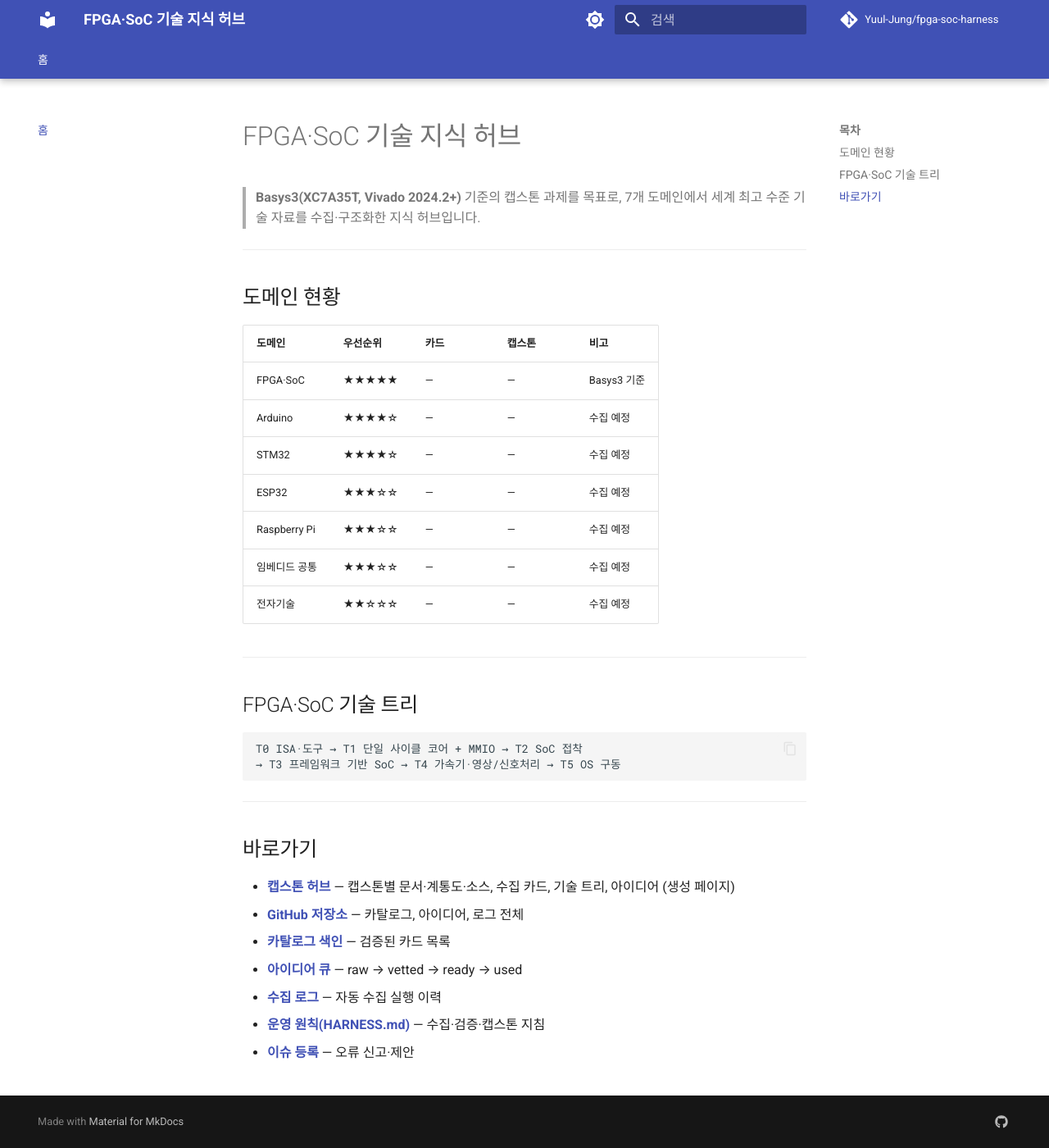
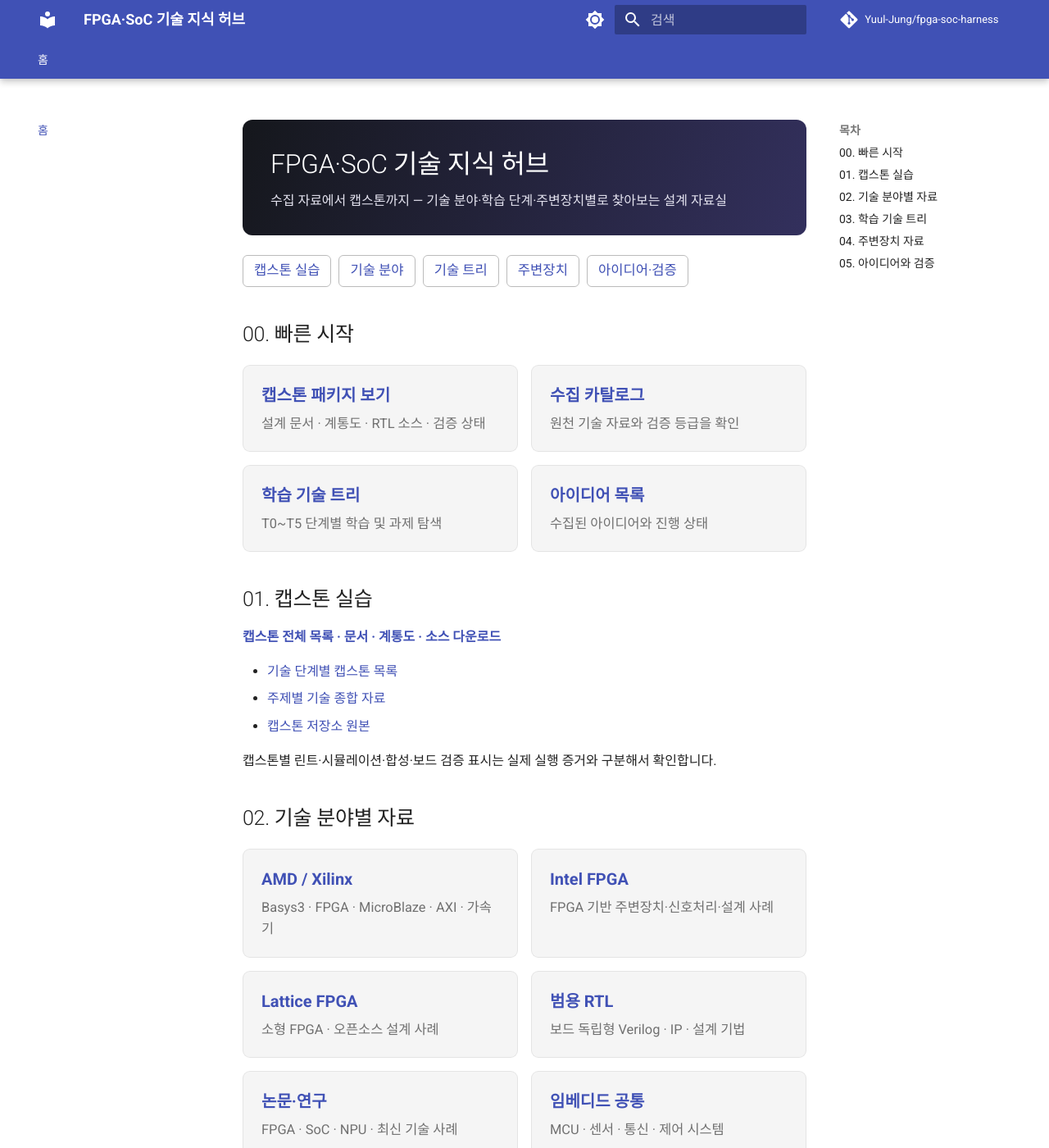
Before and after one commit to Yuul-Jung/fpga-soc-harness, an MkDocs documentation site: the page built from docs/index.md, in a window 1280 px wide and 1400 px high. Shown: the whole window at 82% size. Built offline with MkDocs 1.6.1 and Material for MkDocs 9.7.7, drawn with Linux system fonts in a browser that asks for light colours; comment, search, counter and statistics services are not loaded; some of the changed text lies outside the part shown.

Commit message:
docs: improve homepage navigation across FPGA SoC resources

````diff
--- a/docs/index.md
+++ b/docs/index.md
@@ -1,39 +1,98 @@
-# FPGA·SoC 기술 지식 허브
+<style>
+/* 자료 탐색 홈 — rule_md 일반 기술문서 프로파일 */
+.hub-hero{padding:1.5rem 1.7rem;background:linear-gradient(110deg,#15171c,#33305d);color:#fff;border-radius:12px;margin-bottom:1.2rem}
+.hub-hero h1{color:#fff!important;margin:.2rem 0 .5rem!important}.hub-hero p{color:#e5e4f0;margin:0}
+.hub-grid{display:grid;grid-template-columns:repeat(2,minmax(0,1fr));gap:.8rem;margin:1rem 0}
+.hub-card{display:block;border:1px solid var(--md-default-fg-color--lightest,#ddd);border-radius:9px;padding:1rem 1.1rem;text-decoration:none!important;background:var(--md-code-bg-color,#fff)}
+.hub-card strong{display:block;font-size:1rem;margin-bottom:.3rem}.hub-card span{display:block;font-size:.82rem;color:var(--md-default-fg-color--light,#555)}
+.hub-card:hover{border-color:#4635b1;box-shadow:0 3px 12px #4635b11a}
+.hub-pills{display:flex;gap:.45rem;flex-wrap:wrap;margin:1rem 0}.hub-pills a{border:1px solid #bbb;border-radius:6px;padding:.25rem .65rem;text-decoration:none;font-size:.83rem}
+@media(max-width:650px){.hub-grid{grid-template-columns:1fr}.hub-hero{padding:1.1rem}}
+</style>
 
-> **Basys3(XC7A35T, Vivado 2024.2+)** 기준의 캡스톤 과제를 목표로,
-> 7개 도메인에서 세계 최고 수준 기술 자료를 수집·구조화한 지식 허브입니다.
+<div class="hub-hero">
+  <h1>FPGA·SoC 기술 지식 허브</h1>
+  <p>수집 자료에서 캡스톤까지 — 기술 분야·학습 단계·주변장치별로 찾아보는 설계 자료실</p>
+</div>
 
----
+<div class="hub-pills">
+<a href="#캡스톤-실습">캡스톤 실습</a>
+<a href="#기술-분야별-자료">기술 분야</a>
+<a href="#학습-기술-트리">기술 트리</a>
+<a href="#주변장치-자료">주변장치</a>
+<a href="#아이디어와-검증">아이디어·검증</a>
+</div>
 
-## 도메인 현황
+## 00. 빠른 시작
 
-| 도메인 | 우선순위 | 카드 | 캡스톤 | 비고 |
-|--------|---------|------|--------|------|
-| FPGA·SoC | ★★★★★ | — | — | Basys3 기준 |
-| Arduino | ★★★★☆ | — | — | 수집 예정 |
-| STM32 | ★★★★☆ | — | — | 수집 예정 |
-| ESP32 | ★★★☆☆ | — | — | 수집 예정 |
-| Raspberry Pi | ★★★☆☆ | — | — | 수집 예정 |
-| 임베디드 공통 | ★★★☆☆ | — | — | 수집 예정 |
-| 전자기술 | ★★☆☆☆ | — | — | 수집 예정 |
+<div class="hub-grid">
+<a class="hub-card" href="hub.html#capstones"><strong>캡스톤 패키지 보기</strong><span>설계 문서 · 계통도 · RTL 소스 · 검증 상태</span></a>
+<a class="hub-card" href="catalog/index.html"><strong>수집 카탈로그</strong><span>원천 기술 자료와 검증 등급을 확인</span></a>
+<a class="hub-card" href="soc-map/tech-tree.html"><strong>학습 기술 트리</strong><span>T0~T5 단계별 학습 및 과제 탐색</span></a>
+<a class="hub-card" href="inbox/ideas.html"><strong>아이디어 목록</strong><span>수집된 아이디어와 진행 상태</span></a>
+</div>
 
----
+## 01. 캡스톤 실습
 
-## FPGA·SoC 기술 트리
+**[캡스톤 전체 목록 · 문서 · 계통도 · 소스 다운로드](hub.html#capstones)**
 
-```
-T0 ISA·도구 → T1 단일 사이클 코어 + MMIO → T2 SoC 접착
-→ T3 프레임워크 기반 SoC → T4 가속기·영상/신호처리 → T5 OS 구동
-```
+- [기술 단계별 캡스톤 목록](hub.html#tree)
+- [주제별 기술 종합 자료](hub.html#atlas)
+- [캡스톤 저장소 원본](https://github.com/Yuul-Jung/fpga-soc-harness/tree/main/capstones)
 
----
+캡스톤별 린트·시뮬레이션·합성·보드 검증 표시는 실제 실행 증거와 구분해서 확인합니다.
 
-## 바로가기
+## 02. 기술 분야별 자료
 
-- **[캡스톤 허브](hub.html)** — 캡스톤별 문서·계통도·소스, 수집 카드, 기술 트리, 아이디어 (생성 페이지)
-- **[GitHub 저장소](https://github.com/Yuul-Jung/fpga-soc-harness)** — 카탈로그, 아이디어, 로그 전체
-- **[카탈로그 색인](https://github.com/Yuul-Jung/fpga-soc-harness/blob/main/catalog/_index.md)** — 검증된 카드 목록
-- **[아이디어 큐](https://github.com/Yuul-Jung/fpga-soc-harness/blob/main/inbox/ideas.md)** — raw → vetted → ready → used
-- **[수집 로그](https://github.com/Yuul-Jung/fpga-soc-harness/blob/main/inbox/log.md)** — 자동 수집 실행 이력
-- **[운영 원칙(HARNESS.md)](https://github.com/Yuul-Jung/fpga-soc-harness/blob/main/HARNESS.md)** — 수집·검증·캡스톤 지침
-- **[이슈 등록](https://github.com/Yuul-Jung/fpga-soc-harness/issues)** — 오류 신고·제안
+<div class="hub-grid">
+<a class="hub-card" href="catalog/amd/index.html"><strong>AMD / Xilinx</strong><span>Basys3 · FPGA · MicroBlaze · AXI · 가속기</span></a>
+<a class="hub-card" href="catalog/intel/index.html"><strong>Intel FPGA</strong><span>FPGA 기반 주변장치·신호처리·설계 사례</span></a>
+<a class="hub-card" href="catalog/lattice/index.html"><strong>Lattice FPGA</strong><span>소형 FPGA · 오픈소스 설계 사례</span></a>
+<a class="hub-card" href="catalog/vendor-neutral/index.html"><strong>범용 RTL</strong><span>보드 독립형 Verilog · IP · 설계 기법</span></a>
+<a class="hub-card" href="catalog/papers/index.html"><strong>논문·연구</strong><span>FPGA · SoC · NPU · 최신 기술 사례</span></a>
+<a class="hub-card" href="catalog/embedded/index.html"><strong>임베디드 공통</strong><span>MCU · 센서 · 통신 · 제어 시스템</span></a>
+<a class="hub-card" href="catalog/arduino/index.html"><strong>Arduino</strong><span>범용 센서·액추에이터 응용</span></a>
+<a class="hub-card" href="catalog/stm32/index.html"><strong>STM32</strong><span>타이머 · UART · ADC · 인터럽트</span></a>
+<a class="hub-card" href="catalog/esp32/index.html"><strong>ESP32</strong><span>무선 통신 · IoT · 임베디드 제어</span></a>
+<a class="hub-card" href="catalog/rpi/index.html"><strong>Raspberry Pi</strong><span>Linux · GPIO · 엣지 호스트</span></a>
+<a class="hub-card" href="catalog/electronics/index.html"><strong>전자회로</strong><span>회로 · 부품 · 인터페이스 · 전기적 제약</span></a>
+</div>
+
+[카탈로그 전체 색인](catalog/index.html)
+
+## 03. 학습 기술 트리
+
+**[T0~T5 기술 트리 전체 보기](soc-map/tech-tree.html)**
+
+| 단계 | 학습 주제 |
+|---|---|
+| T0 | ISA(명령어 집합 구조) · 개발 도구 |
+| T1 | 단일 사이클 코어 · MMIO(메모리 맵 입출력) |
+| T2 | SoC 주변장치 연결 · 인터페이스 |
+| T3 | 프레임워크 기반 SoC |
+| T4 | NPU(신경망 처리 장치) · 영상·신호처리 가속 |
+| T5 | 운영체제 구동 및 확장 |
+
+[단계별 캡스톤과 수집 카드](hub.html#tree)
+
+## 04. 주변장치 자료
+
+<div class="hub-grid">
+<a class="hub-card" href="https://github.com/Yuul-Jung/fpga-soc-harness/tree/main/devices/i2c"><strong>I2C</strong><span>직렬 센서 통신</span></a>
+<a class="hub-card" href="https://github.com/Yuul-Jung/fpga-soc-harness/tree/main/devices/bluetooth"><strong>Bluetooth</strong><span>무선 명령·제어</span></a>
+<a class="hub-card" href="https://github.com/Yuul-Jung/fpga-soc-harness/tree/main/devices/ethernet"><strong>Ethernet</strong><span>유선 네트워크 통신</span></a>
+<a class="hub-card" href="https://github.com/Yuul-Jung/fpga-soc-harness/tree/main/devices/ir"><strong>IR</strong><span>적외선 리모컨</span></a>
+<a class="hub-card" href="https://github.com/Yuul-Jung/fpga-soc-harness/tree/main/devices/1-wire"><strong>1-Wire</strong><span>단일 데이터선 센서</span></a>
+<a class="hub-card" href="https://github.com/Yuul-Jung/fpga-soc-harness/tree/main/devices/xadc"><strong>XADC</strong><span>FPGA 내부 아날로그 입력</span></a>
+</div>
+
+## 05. 아이디어와 검증
+
+- [아이디어 파이프라인](inbox/ideas.html)
+- [수집 대기 목록](inbox/queue.html)
+- [최근 수집·검증 활동](hub.html#log)
+- [수집 및 검증 운영 지침](harness.html)
+- [GitHub 원본 저장소](https://github.com/Yuul-Jung/fpga-soc-harness)
+- [HTML 제작 공통 규칙](https://github.com/Yuul-Jung/rule_md/blob/main/web/education-html/STANDARD.md)
+
+> **검증 기준:** 수집 등급과 실제 RTL 시뮬레이션·합성·타이밍·하드웨어 검증은 별개입니다. 확인되지 않은 실행 결과는 미검증으로 취급합니다.
````
